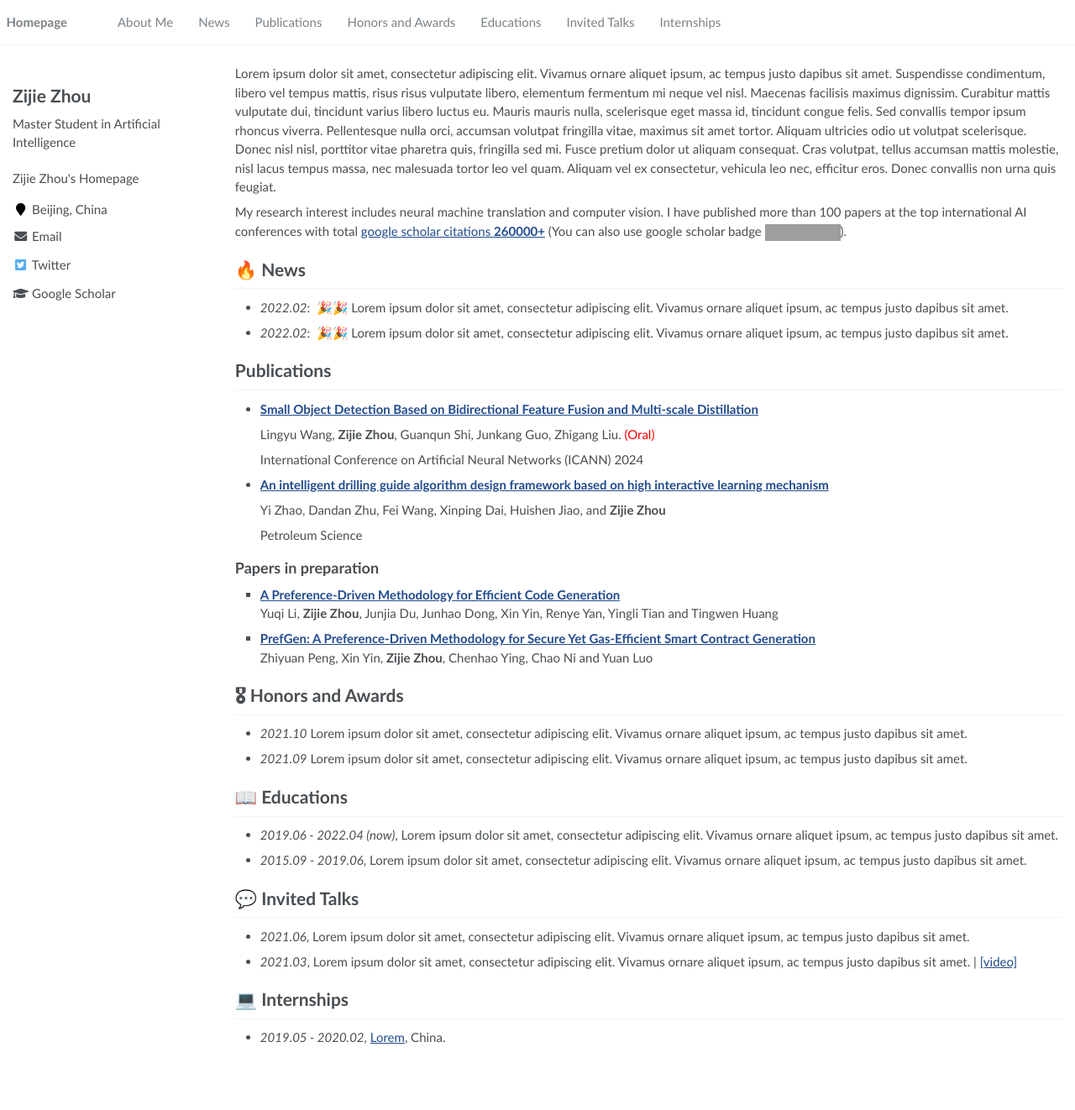
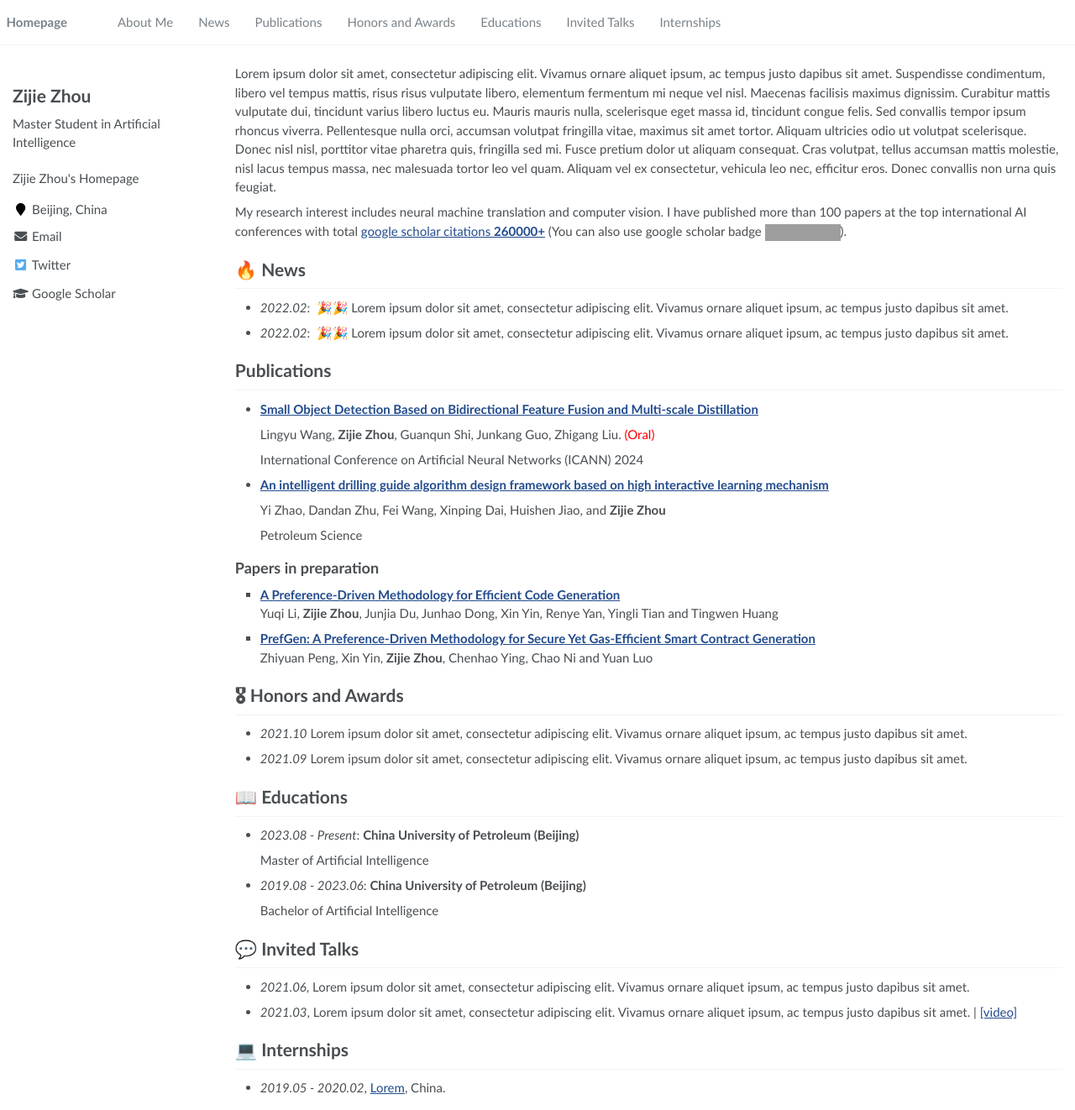
Before and after one commit to zijiezho/homepage, a Jekyll site: the page built from _pages/about.md, in a window 1280 px wide and 1322 px high. Shown: the whole window at 84% size. Built offline with Jekyll 4.4.1, drawn with Linux system fonts in a browser that asks for light colours; grey boxes are pictures that could not be loaded.

Commit message:
update config

```diff
--- a/_pages/about.md
+++ b/_pages/about.md
@@ -32,9 +32,7 @@ My research interest includes neural machine translation and computer vision. I
 - *2021.10* Lorem ipsum dolor sit amet, consectetur adipiscing elit. Vivamus ornare aliquet ipsum, ac tempus justo dapibus sit amet.
 - *2021.09* Lorem ipsum dolor sit amet, consectetur adipiscing elit. Vivamus ornare aliquet ipsum, ac tempus justo dapibus sit amet.
 
-# 📖 Educations
-- *2019.06 - 2022.04 (now)*, Lorem ipsum dolor sit amet, consectetur adipiscing elit. Vivamus ornare aliquet ipsum, ac tempus justo dapibus sit amet.
-- *2015.09 - 2019.06*, Lorem ipsum dolor sit amet, consectetur adipiscing elit. Vivamus ornare aliquet ipsum, ac tempus justo dapibus sit amet.
+{% include_relative includes/education.md %}
 
 # 💬 Invited Talks
 - *2021.06*, Lorem ipsum dolor sit amet, consectetur adipiscing elit. Vivamus ornare aliquet ipsum, ac tempus justo dapibus sit amet.
--- /dev/null
+++ b/_pages/includes/education.md
@@ -0,0 +1,8 @@
+# 📖 Educations
+- *2023.08 - Present*: **China University of Petroleum (Beijing)**
+
+  Master of Artificial Intelligence
+
+- *2019.08 - 2023.06*: **China University of Petroleum (Beijing)**
+
+  Bachelor of Artificial Intelligence
```
